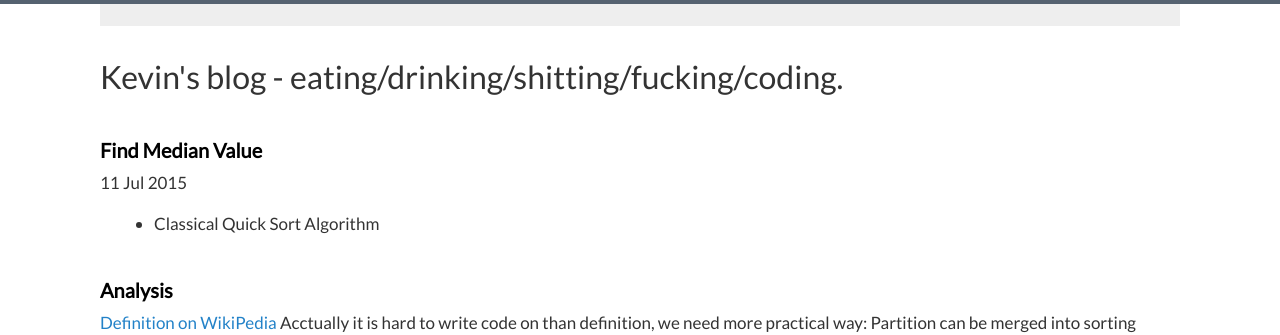
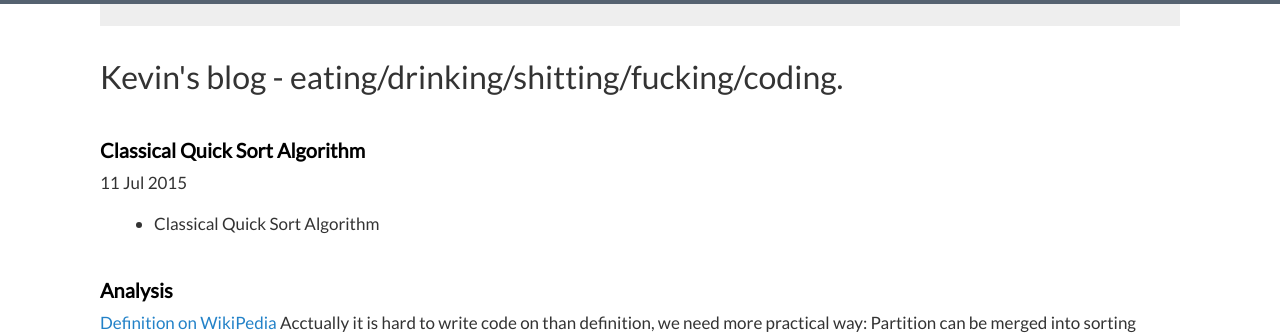
Before and after one commit to bgame/bgame.github.io, a Jekyll site: the page built from _posts/2015-07-12-Quick-Sort-In-C.markdown, in a window 1280 px wide. Shown: the top 335 px of the page. Built offline with Jekyll 4.4.1, drawn with Linux system fonts in a browser that asks for light colours; Markdown is read by kramdown in place of the engine named in the settings.

Commit message:
correct title

```diff
--- a/_posts/2015-07-12-Quick-Sort-In-C.markdown
+++ b/_posts/2015-07-12-Quick-Sort-In-C.markdown
@@ -1,6 +1,6 @@
 ---
 layout: post
-title: "Find Median Value"
+title: "Classical Quick Sort Algorithm"
 date: 2015-07-11
 comments: true
 categories: Algorithm
```
Also changed, not shown: 2 other files.
